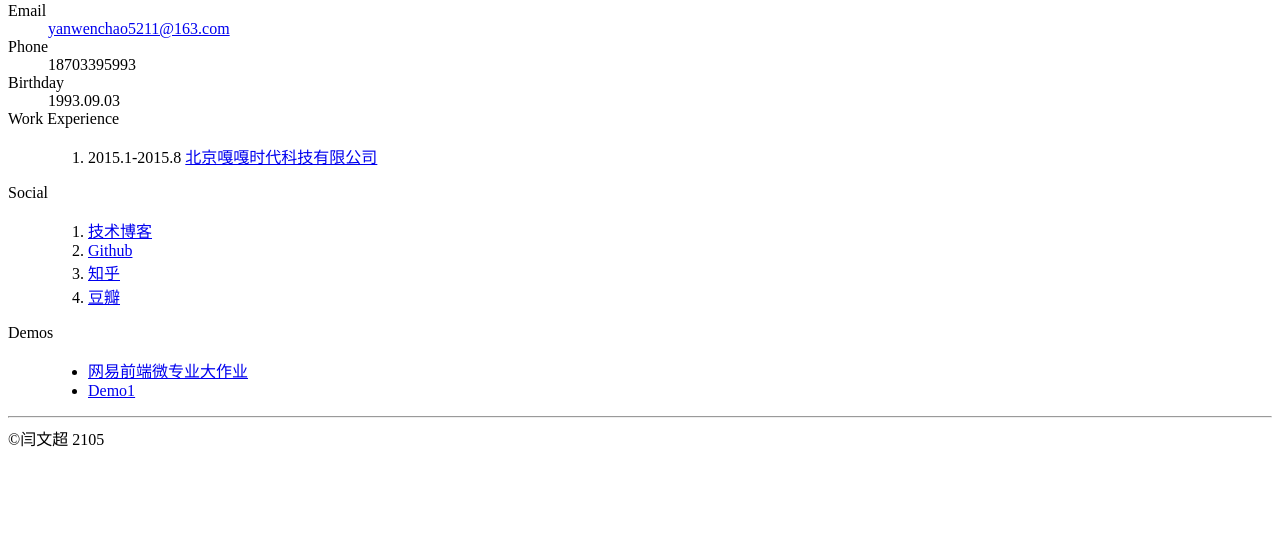
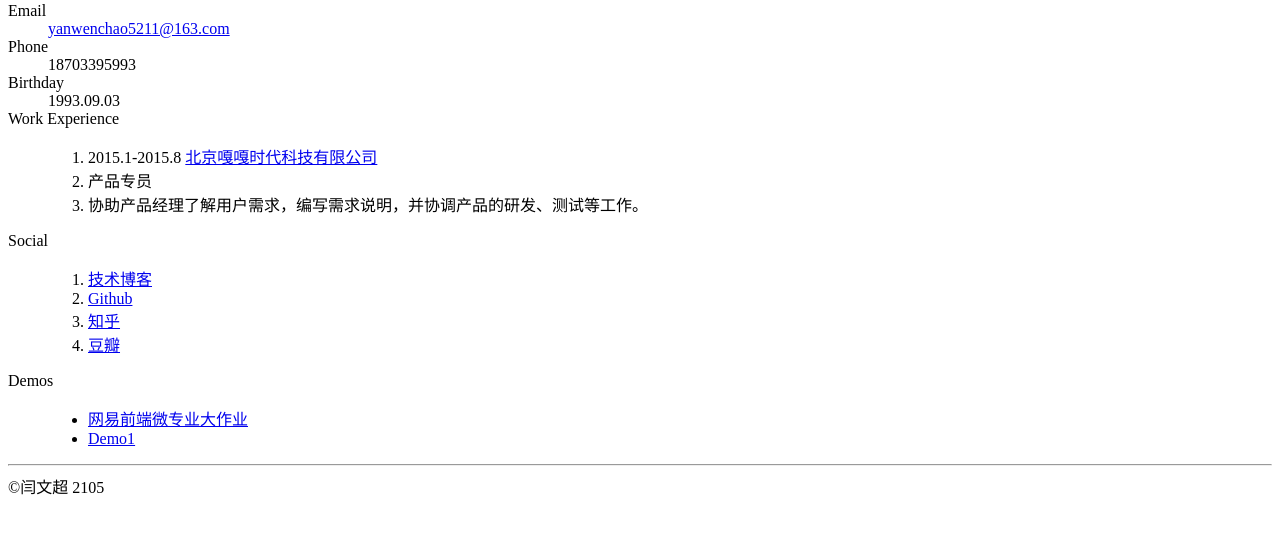
Before and after one commit to coding5211/coding5211.github.io, a plain HTML site: page index.html in a window 1280 px wide. Shown: the part 87-620 px from the top of the page. Drawn offline with Linux system fonts and the light colour scheme.

Commit message:
Update index.html

```diff
--- a/index.html
+++ b/index.html
@@ -18,6 +18,8 @@
 	<dd>
 		<ol>
 			<li>2015.1-2015.8  <a href="http://buygaga.com/">北京嘎嘎时代科技有限公司</a></li>
+			<li>产品专员</li>
+			<li>协助产品经理了解用户需求，编写需求说明，并协调产品的研发、测试等工作。</li>
 
 		</ol>
 	</dd>
```
